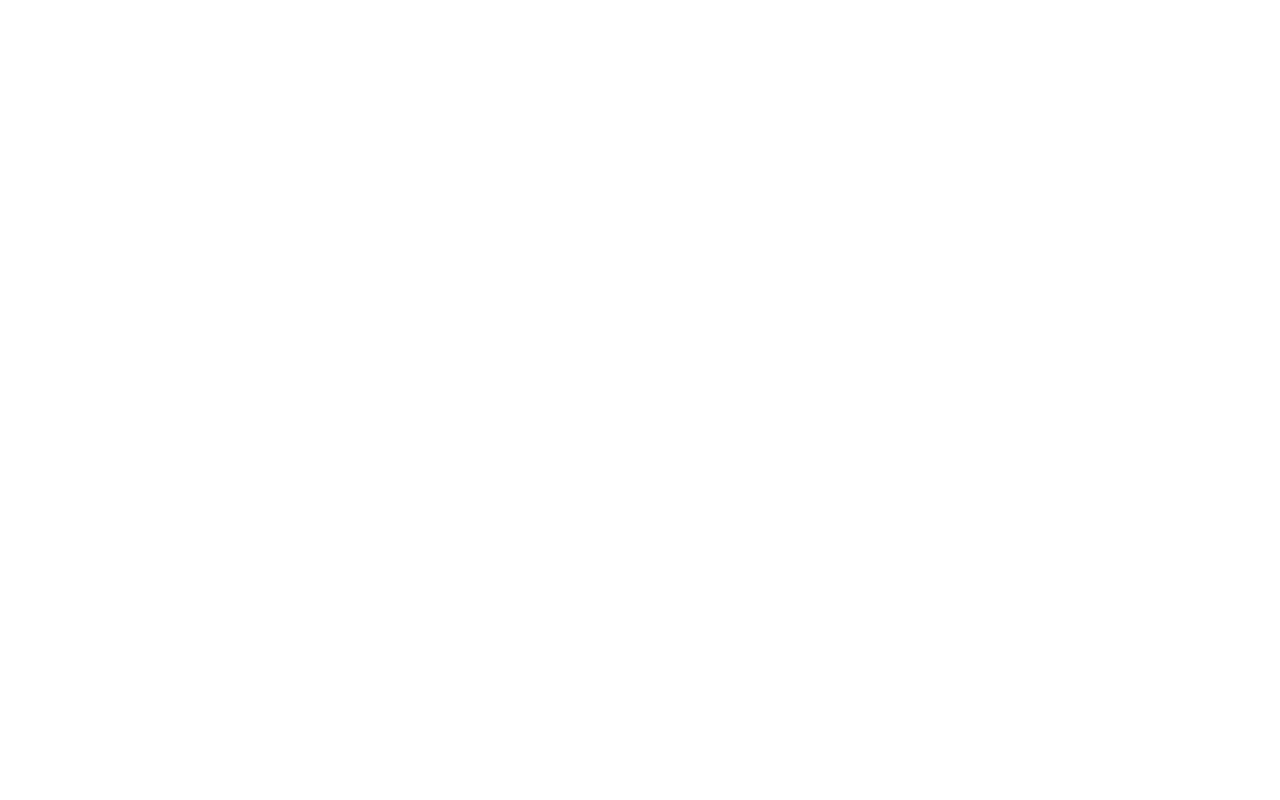
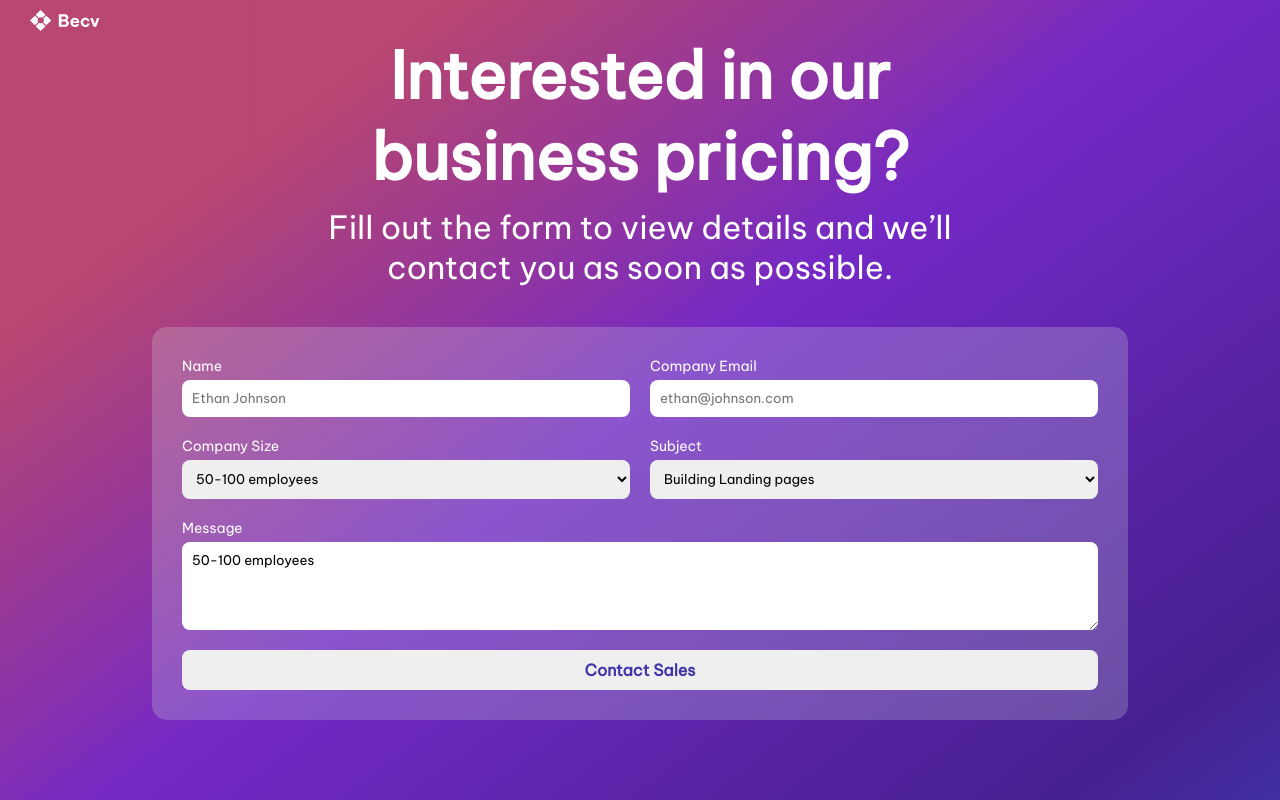
Before and after one commit to alcidesma95/dccl--responsive-contact-page, a plain HTML site: page index.html in a window 1280 px wide. Drawn offline with Linux system fonts and the light colour scheme.

Commit message:
challenge finished

```diff
--- a/index.html
+++ b/index.html
@@ -7,6 +7,55 @@
   <title>Contact Page by AlcidesMa</title>
 </head>
 <body>
+    <header>
+     <img src="assets/contact-form-icon.svg" alt="">
+    </header>
 
+    <main>
+      <section class="info">
+        <h1>Interested in our business pricing?</h1>
+        <p>Fill out the form to view details and we’ll contact you as soon as possible.</p>
+      </section>
+      <section class="contact">
+        <form action="">
+          <div class="form_group">
+            <div class="form_item">
+              <label for="name">Name</label>
+              <input id="name" name="name" type="text" placeholder="Ethan Johnson">
+            </div>
+            <div class="form_item">
+              <label for="co-email">Company Email</label>
+              <input id="co-email" name="co-email" type="email" placeholder="ethan@johnson.com">
+            </div>
+          </div>
+          <div class="form_group">
+            <div class="form_item">
+              <label for="co-size">Company Size</label>
+              <select id="co-size" name="co-size" placeholder="Ethan Johnson">
+                <option>less than 50 employees</option>
+                <option selected>50-100 employees</option>
+                <option>more than 100 employees</option>
+              </select>
+            </div>
+            <div class="form_item">
+              <label for="co-subject">Subject</label>
+              <select id="co-subject" name="co-subject"  placeholder="Ethan Johnson">
+                <option selected>Building Landing pages</option>
+                <option>Building Landing pages</option>
+                <option>Building Landing pages</option>
+              </select>
+            </div>
+          </div>
+          <div class="form_item">
+            <label for="message">Message</label>
+            <textarea cols="4" rows="4"  id="message" name="message">50-100 employees
+            </textarea>
+          </div>
+          <div class="form_item">
+            <input type="submit" value="Contact Sales">
+          </div>
+        </form>
+      </section>
+    </main>
 </body>
 </html>
--- a/style.css
+++ b/style.css
@@ -0,0 +1,119 @@
+@font-face {
+  font-family: vietnam;
+  src: url(assets/font/BeVietnamPro.ttf);
+}
+*{
+  margin: 0;
+  padding: 0;
+  box-sizing: border-box;
+  font-family: vietnam;
+
+}
+
+body{
+  color: #fff;
+  background-image: url(assets/bg-image.svg);
+  background-repeat: no-repeat;
+  background-size: cover;
+  padding: 10px 30px;
+  width: 100vw;
+  height: 100vh;
+}
+
+header> img{
+  width: 70px;
+}
+
+main{
+  display: flex;
+  flex-direction: column;
+  justify-content: center;
+  align-items: center;
+  gap: 40px;
+  width: 100%;
+  text-align: center;
+}
+
+.info{
+  display: flex;
+  flex-direction: column;
+  justify-content: center;
+  align-items: center;
+  gap:10px
+}
+
+.info > h1 {
+  font-size: 32px;
+  width: 18ch;
+}
+.info > p {
+  font-size: 16px;
+  width: 30ch;
+}
+
+.contact{
+
+  background: #CDD5E040;
+  border-radius: 15px;
+  padding: 30px;
+  width: 400px;
+}
+
+.contact > form {
+  display: flex;
+  flex-direction: column;
+  gap: 20px;
+}
+
+label{
+  font-size: 14px;
+}
+
+.form_item{
+  text-align: left;
+  display: flex;
+  flex-direction: column;
+  justify-content: start;
+  gap: 5px;
+}
+
+.form_item> input,  .form_item > select, .form_item >textarea {
+  padding: 10px;
+  border-radius: 8px;
+  border: none;
+}
+
+input[type="submit"]{
+  font-size: 1rem;
+  font-weight: 700;
+  color:#4036A9
+}
+.form_group{
+  display: flex;
+  flex-direction: column;
+  gap: 20px;
+}
+
+@media screen and (min-width:650px) {
+  .form_group{
+    flex-direction: row;
+    }
+    .form_group > .form_item {
+    width: 50%;
+  }
+  .contact{
+    width: 80%;
+  }
+}
+
+@media screen and (min-width:1024px){
+  .info > h1 {
+    font-size: 64px;
+    width: 18ch;
+  }
+
+  .info > p {
+    font-size: 32px;
+    width: 30ch;
+  }
+}
```
